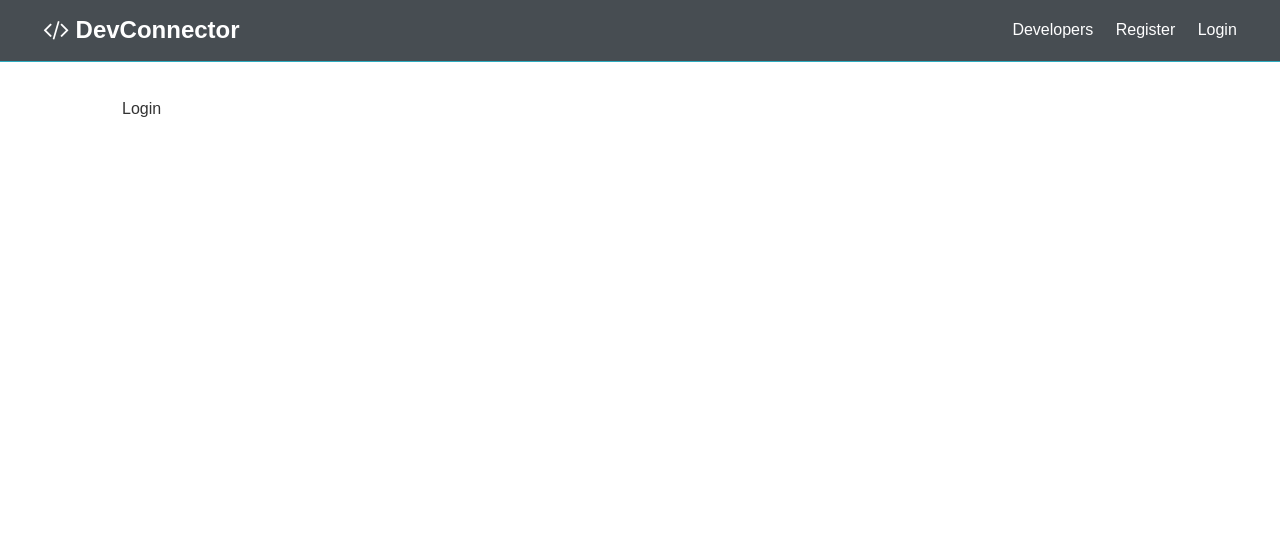
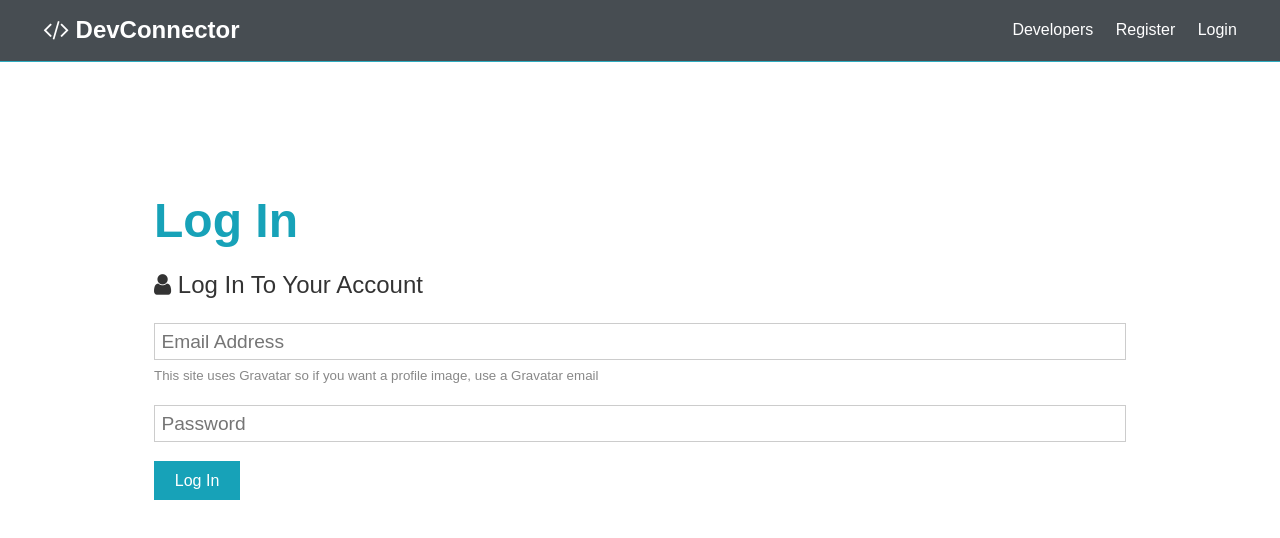
Before and after one commit to mountinman/MERN-Dev, a React (Create React App) app in the folder client/: page /login in a window 1280 px wide. Shown: the top 538 px of the page. Built offline with nearby package versions, Linux system fonts and the light colour scheme.

Commit message:
adding redux

```diff
--- a/client/package.json
+++ b/client/package.json
@@ -13,7 +13,8 @@
     "react-scripts": "3.2.0",
     "redux": "^4.0.4",
     "redux-devtools-extension": "^2.13.8",
-    "redux-thunk": "^2.3.0"
+    "redux-thunk": "^2.3.0",
+    "uuid": "^3.3.3"
   },
   "scripts": {
     "start": "react-scripts start",
@@ -36,5 +37,5 @@
       "last 1 safari version"
     ]
   },
-  "proxy":"http://localhost:5000"
+  "proxy": "http://localhost:5000"
 }
--- a/client/src/App.js
+++ b/client/src/App.js
@@ -5,10 +5,14 @@ import Landing from './components/layout/Landing';
 import Login from './components/auth/Login';
 import Register from './components/auth/Register';
 import './App.css';
+//Redux
+import { Provider } from 'react-redux';
+import store from './store';
 
 const App = () => {
 	return (
 		//fragment is ghost element that wont get rendered in the DOM
+		<Provider store={store}>
 			<Router>
 				<Fragment>
 					<NavBar />
@@ -19,6 +23,7 @@ const App = () => {
 					</Switch>
 				</Fragment>
 			</Router>
+		</Provider>
 	);
 };
 
--- /dev/null
+++ b/client/src/actions/alert.js
@@ -0,0 +1,10 @@
+import { SET_ALERT, REMOVE_ALERT } from './types';
+import uuid from 'uuid';
+
+export const setAlert = (msg, alertType) => (dispatch) => {
+  const id = uuid.v4();
+  dispatch({
+    type: SET_ALERT,
+    payload: { msg, alertType, id }
+  })
+};
--- /dev/null
+++ b/client/src/actions/types.js
@@ -0,0 +1,2 @@
+export const SET_ALERT = 'SET_ALERT';
+export const REMOVE_ALERT = 'REMOVE_ALERT';
--- a/client/src/components/auth/Login.js
+++ b/client/src/components/auth/Login.js
@@ -1,11 +1,61 @@
-import React from 'react';
+import React, { useState } from 'react';
 
 function Login(props) {
-    return (
-        <div className="container">
-           Login
-        </div>
-    );
+	//we are using useState in functional components to handle state for this component
+	//formData is {} that will hold data values, and setFormData will emulate setState
+	//like in class based components, useState will take objeckt with default values
+	const [ formData, setFormData ] = useState({
+
+		email: '',
+		password: '',
+
+	});
+
+	const { email, password } = formData;
+
+	const onChange = (e) =>
+		setFormData({
+			...formData,
+			[e.target.name]: e.target.value
+		});
+
+	const onSubmit = async (e) => {
+		e.preventDefault();
+		console.log('SUCCESS!')
+	};
+
+	return (
+		<div className="container">
+			<section className="container">
+				<h1 className="large text-primary">Log In</h1>
+				<p className="lead">
+					<i className="fa fa-user" /> Log In To Your Account
+				</p>
+				<form onSubmit={(e) => onSubmit(e)} className="form" autoComplete="none">
+
+					<div className="form-group">
+						<input value={email} onChange={(e) => onChange(e)} type="email" placeholder="Email Address" name="email" />
+						<small className="form-text">
+							This site uses Gravatar so if you want a profile image, use a Gravatar email
+						</small>
+					</div>
+					<div className="form-group">
+						<input
+							value={password}
+							onChange={(e) => onChange(e)}
+							type="password"
+							placeholder="Password"
+							name="password"
+							minLength="6"
+						/>
+					</div>
+
+					<input type="submit" className="btn btn-primary" value="Log In" />
+				</form>
+
+			</section>
+		</div>
+	);
 }
 
 export default Login;
--- a/client/src/components/auth/Register.js
+++ b/client/src/components/auth/Register.js
@@ -1,6 +1,7 @@
 import React, { useState } from 'react';
+import { Link } from 'react-router-dom';
 import axios from 'axios';
-import { builtinModules } from 'module';
+
 function Register(props) {
 	//we are using useState in functional components to handle state for this component
 	//formData is {} that will hold data values, and setFormData will emulate setState
@@ -24,8 +25,8 @@ function Register(props) {
 		e.preventDefault();
 		if (password !== password2) {
 			console.log('Passwords do not match');
-			//we will make redux actions to send data to backend, but for now we will do it like this
-			//for testing purposes
+			//we will make redux actions to send data to backend, but for now
+			//we will do it like this for testing purposes
 		} else {
 			const newUser = {
 				name,
@@ -56,12 +57,26 @@ function Register(props) {
 				<p className="lead">
 					<i className="fa fa-user" /> Create Your Account
 				</p>
-				<form onSubmit={(e) => onSubmit(e)} className="form" autoComplete="none">
+        <form
+        onSubmit={(e) => onSubmit(e)}
+        className="form"
+        autoComplete="none">
 					<div className="form-group">
-						<input value={name} onChange={(e) => onChange(e)} type="text" placeholder="Name" name="name" required />
+            <input
+            value={name}
+            onChange={(e) => onChange(e)}
+            type="text"
+            placeholder="Name"
+            name="name"
+            required />
 					</div>
 					<div className="form-group">
-						<input value={email} onChange={(e) => onChange(e)} type="email" placeholder="Email Address" name="email" />
+            <input
+            value={email}
+            onChange={(e) => onChange(e)}
+            type="email"
+            placeholder="Email Address"
+            name="email" />
 						<small className="form-text">
 							This site uses Gravatar so if you want a profile image, use a Gravatar email
 						</small>
@@ -89,7 +104,7 @@ function Register(props) {
 					<input type="submit" className="btn btn-primary" value="Register" />
 				</form>
 				<p className="my-1">
-					Already have an account? <a href="login.html">Sign In</a>
+					Already have an account? <Link to="/login">Sign In</Link>
 				</p>
 			</section>
 		</div>
--- /dev/null
+++ b/client/src/reducers/alert.js
@@ -0,0 +1,15 @@
+import { SET_ALERT, REMOVE_ALERT } from '../actions/types';
+
+const initialState = [];
+
+export default function (state = initialState, action) {
+	const { type, payload } = action;
+	switch (type) {
+		case SET_ALERT:
+			return [ ...state, payload ];
+		case REMOVE_ALERT:
+			return state.filter((alert) => alert.id !== payload);
+		default:
+			return state;
+	}
+}
--- /dev/null
+++ b/client/src/reducers/index.js
@@ -0,0 +1,6 @@
+import { combineReducers } from 'redux';
+import alert from './alert';
+
+export default combineReducers({
+  alert
+});
--- /dev/null
+++ b/client/src/store.js
@@ -0,0 +1,16 @@
+import { createStore, applyMiddleware } from 'redux';
+import { composeWithDevTools } from 'redux-devtools-extension';
+import thunk from 'redux-thunk';
+import rootReducer from './reducers';
+
+const initialState = {};
+
+const middleware = [ thunk ];
+
+const store = createStore(
+  rootReducer,
+  initialState,
+  composeWithDevTools(applyMiddleware(...middleware)));
+
+
+export default store;
```
Lines whose indentation alone changed are shown as unchanged.
